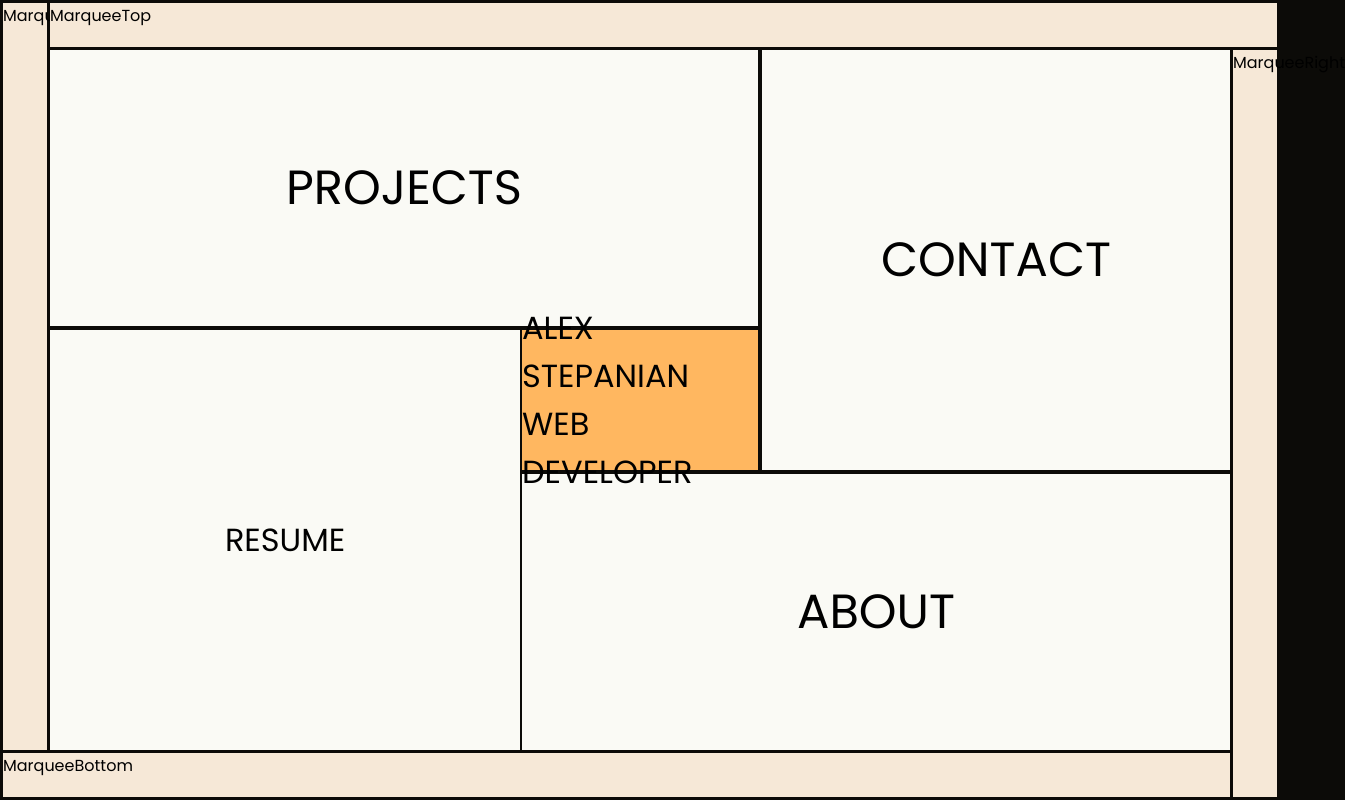
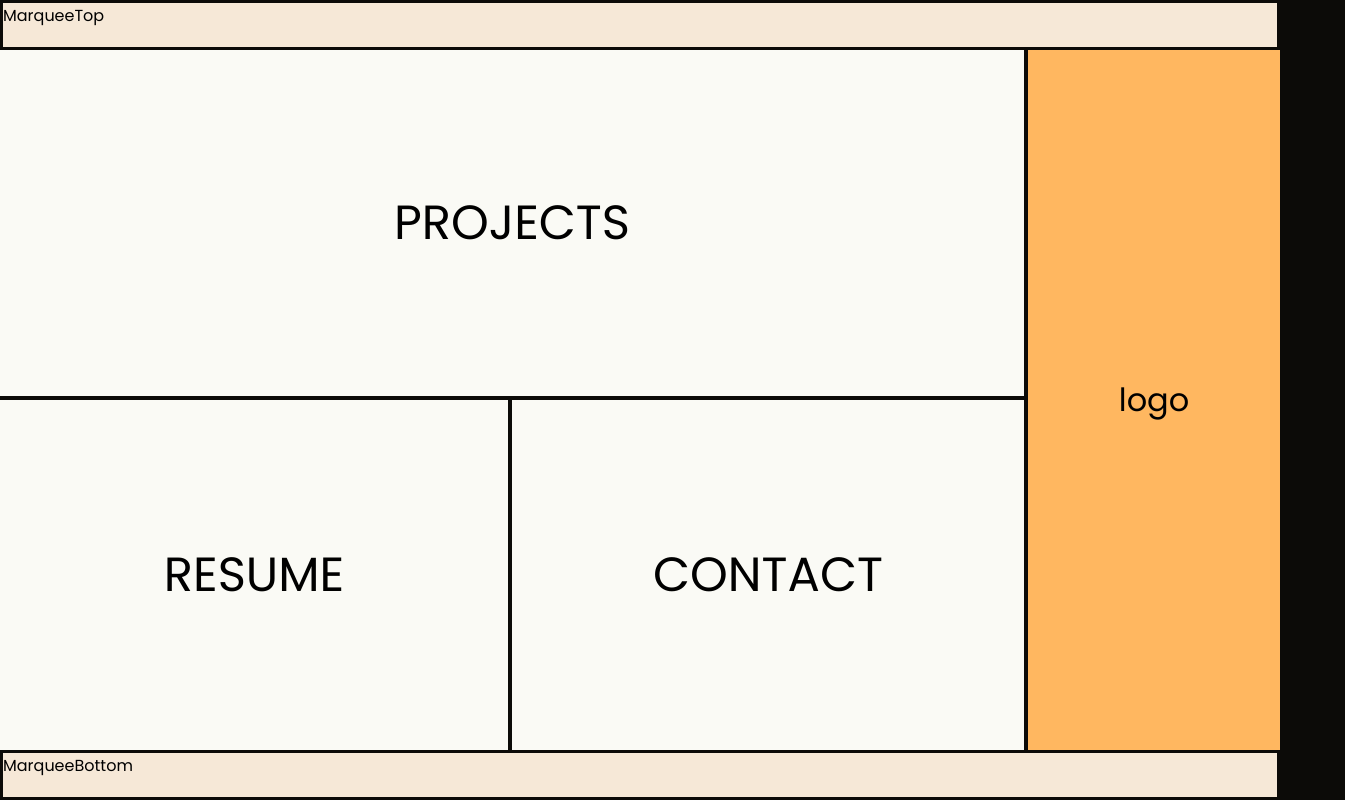
Before and after one commit to a-stepanian/portfolio, a React (Create React App) app: page / in a window 1280 px wide. Shown: the whole page, 1345 px wide, since content can reach past the window. Built offline with nearby package versions, Linux system fonts and the light colour scheme.

Commit message:
remove about component and rearrange homepage

```diff
--- a/src/components/HomeAbout.js
+++ /dev/null
@@ -1,62 +0,0 @@
-import { useEffect, useState } from "react";
-import styled from "styled-components";
-
-const HomeAbout = ({ hoveredOver, setHoveredOver }) => {
-  const [dims, setDims] = useState({ width: "60%", height: "40%" });
-
-  const hovered = () => {
-    setHoveredOver("about");
-  };
-
-  const unhovered = () => {
-    setHoveredOver("");
-  };
-
-  useEffect(() => {
-    if (hoveredOver === "about") {
-      setDims({ width: "70%", height: "50%" });
-    } else if (hoveredOver === "projects") {
-      setDims({ width: "50%", height: "30%" });
-    } else if (hoveredOver === "contact") {
-      setDims({ width: "80%", height: "30%" });
-    } else if (hoveredOver === "resume") {
-      setDims({ width: "40%", height: "50%" });
-    } else if (hoveredOver === "logo") {
-      setDims({ width: "30%", height: "70%" });
-    } else {
-      setDims({ width: "60%", height: "40%" });
-    }
-  }, [hoveredOver]);
-
-  return (
-    <Wrapper
-      onMouseEnter={hovered}
-      style={{
-        width: dims.width,
-        height: dims.height,
-      }}
-      onMouseLeave={unhovered}
-    >
-      ABOUT
-    </Wrapper>
-  );
-};
-
-const Wrapper = styled.div`
-  position: absolute;
-  bottom: 0;
-  right: 0;
-  border-top: 4px solid var(--black);
-  background-color: var(--white);
-  display: flex;
-  justify-content: center;
-  align-items: center;
-  font-weight: 400;
-  font-size: 3rem;
-  transition: 0.5s;
-  &:hover {
-    background-color: var(--main-light);
-  }
-`;
-
-export default HomeAbout;
--- a/src/components/HomeContact.js
+++ b/src/components/HomeContact.js
@@ -2,7 +2,7 @@ import { useState, useEffect } from "react";
 import styled from "styled-components";
 
 const HomeContact = ({ hoveredOver, setHoveredOver }) => {
-  const [dims, setDims] = useState({ width: "60%", height: "40%" });
+  const [styling, setStyling] = useState({});
 
   const hovered = () => {
     setHoveredOver("contact");
@@ -13,18 +13,16 @@ const HomeContact = ({ hoveredOver, setHoveredOver }) => {
   };
 
   useEffect(() => {
-    if (hoveredOver === "about") {
-      setDims({ width: "50%", height: "50%" });
-    } else if (hoveredOver === "projects") {
-      setDims({ width: "30%", height: "70%" });
+    if (hoveredOver === "projects") {
+      setStyling({ width: "45%", height: "30%", left: "45%" });
     } else if (hoveredOver === "contact") {
-      setDims({ width: "60%", height: "70%" });
+      setStyling({ width: "40%", height: "100%" });
     } else if (hoveredOver === "resume") {
-      setDims({ width: "20%", height: "50%" });
+      setStyling({ width: "30%", height: "100%" });
     } else if (hoveredOver === "logo") {
-      setDims({ width: "70%", height: "30%" });
+      setStyling({ width: "10%", height: "100%" });
     } else {
-      setDims({ width: "40%", height: "60%" });
+      setStyling({ left: "40%", width: "40%", height: "50%" });
     }
   }, [hoveredOver]);
 
@@ -32,8 +30,8 @@ const HomeContact = ({ hoveredOver, setHoveredOver }) => {
     <Wrapper
       onMouseEnter={hovered}
       style={{
-        width: dims.width,
-        height: dims.height,
+        width: styling.width,
+        height: styling.height,
       }}
       onMouseLeave={unhovered}
     >
@@ -44,9 +42,8 @@ const HomeContact = ({ hoveredOver, setHoveredOver }) => {
 
 const Wrapper = styled.div`
   position: absolute;
-  top: 0;
-  right: 0;
-  border-left: 4px solid var(--black);
+  bottom: 0;
+  left: 40%;
   background-color: var(--white);
   display: flex;
   justify-content: center;
--- a/src/components/HomeLogo.js
+++ b/src/components/HomeLogo.js
@@ -3,13 +3,10 @@ import styled from "styled-components";
 
 const HomeLogo = ({ hoveredOver, setHoveredOver }) => {
   const [styling, setStyling] = useState({
-    width: "20%",
-    height: "20%",
-    top: "40%",
-    left: "40%",
-    border: "none",
-    boxShadow: "5px 5px 10px rgba(0, 0, 0, 0.5)",
-    transform: "translate(-10px, -10px)",
+    width: "10%",
+    height: "50%",
+    bottom: "0",
+    left: "60%",
   });
 
   const hovered = () => {
@@ -22,25 +19,23 @@ const HomeLogo = ({ hoveredOver, setHoveredOver }) => {
 
   useEffect(() => {
     if (hoveredOver === "projects") {
-      setStyling({ top: "50%", left: "50%" });
-    } else if (hoveredOver === "about") {
-      setStyling({ top: "30%", left: "30%" });
+      setStyling({ left: "90%", width: "10%" });
     } else if (hoveredOver === "contact") {
-      setStyling({ top: "50%", left: "20%" });
+      setStyling({ left: "90%", width: "10%" });
     } else if (hoveredOver === "resume") {
-      setStyling({ top: "30%", left: "60%" });
+      setStyling({ left: "90%", width: "10%" });
     } else if (hoveredOver === "logo") {
       setStyling({
-        top: "30%",
-        left: "30%",
-        width: "calc(40% + 20px)",
-        height: "calc(40% + 20px)",
+        bottom: "20%",
+        left: "20%",
+        width: "60%",
+        height: "60%",
         border: "5px solid var(--black)",
         boxShadow: "5px 5px 10px rgba(0, 0, 0, 0.5)",
         transform: "translate(-10px, -10px)",
       });
     } else {
-      setStyling({ width: "20%", height: "20%" });
+      setStyling({ width: "20%", height: "100%", bottom: "0", left: "80%" });
     }
   }, [hoveredOver]);
 
@@ -58,8 +53,7 @@ const HomeLogo = ({ hoveredOver, setHoveredOver }) => {
       }}
       onMouseLeave={unhovered}
     >
-      ALEX STEPANIAN <br />
-      WEB DEVELOPER
+      logo
     </Wrapper>
   );
 };
@@ -71,14 +65,14 @@ const Wrapper = styled.div`
   align-items: center;
   font-size: 2rem;
   font-weight: 400;
-  transition: 0.6s;
+  transition: 0.5s;
   z-index: 1;
+  position: absolute;
+  bottom: 0;
+  border-left: 4px solid var(--black);
+  left: 80%;
   width: 20%;
-  height: 20%;
-  position: absolute;
-  top: 40%;
-  left: 40%;
-  border: none;
+  height: 100%;
 `;
 
 export default HomeLogo;
--- a/src/components/HomeMenu.js
+++ b/src/components/HomeMenu.js
@@ -1,7 +1,6 @@
 import { useEffect, useState } from "react";
 import styled from "styled-components";
 import {
-  HomeAbout,
   HomeLogo,
   HomeProjects,
   HomeContact,
@@ -29,7 +28,6 @@ const HomeMenu = () => {
     <Wrapper>
       <HomeLogo hoveredOver={hoveredOver} setHoveredOver={setHoveredOver} />
       <HomeProjects hoveredOver={hoveredOver} setHoveredOver={setHoveredOver} />
-      <HomeAbout hoveredOver={hoveredOver} setHoveredOver={setHoveredOver} />
       <HomeResume hoveredOver={hoveredOver} setHoveredOver={setHoveredOver} />
       <HomeContact hoveredOver={hoveredOver} setHoveredOver={setHoveredOver} />
     </Wrapper>
@@ -39,10 +37,9 @@ const HomeMenu = () => {
 const Wrapper = styled.div`
   position: absolute;
   top: 50px;
-  left: 50px;
-  width: calc(100% - 100px);
+  width: 100%;
   height: calc(100vh - 100px);
-  background-color: var(--main-dark);
+  background-color: var(--white);
 `;
 
 export default HomeMenu;
--- a/src/components/HomeProjects.js
+++ b/src/components/HomeProjects.js
@@ -2,7 +2,7 @@ import { useState, useEffect } from "react";
 import styled from "styled-components";
 
 const HomeProjects = ({ hoveredOver, setHoveredOver }) => {
-  const [dims, setDims] = useState({ width: "60%", height: "40%" });
+  const [dims, setDims] = useState({});
 
   const hovered = () => {
     setHoveredOver("projects");
@@ -14,17 +14,15 @@ const HomeProjects = ({ hoveredOver, setHoveredOver }) => {
 
   useEffect(() => {
     if (hoveredOver === "projects") {
-      setDims({ width: "70%", height: "50%" });
-    } else if (hoveredOver === "about") {
-      setDims({ width: "50%", height: "30%" });
+      setDims({ width: "90%", height: "60%" });
     } else if (hoveredOver === "contact") {
-      setDims({ width: "40%", height: "50%" });
+      setDims({ width: "60%", height: "50%" });
     } else if (hoveredOver === "resume") {
       setDims({ width: "80%", height: "30%" });
     } else if (hoveredOver === "logo") {
-      setDims({ width: "30%", height: "70%" });
+      setDims({ width: "20%", height: "70%" });
     } else {
-      setDims({ width: "60%", height: "40%" });
+      setDims({ width: "80%", height: "50%" });
     }
   }, [hoveredOver]);
 
--- a/src/components/HomeResume.js
+++ b/src/components/HomeResume.js
@@ -2,7 +2,7 @@ import { useState, useEffect } from "react";
 import styled from "styled-components";
 
 const HomeResume = ({ hoveredOver, setHoveredOver }) => {
-  const [dims, setDims] = useState({ width: "60%", height: "40%" });
+  const [dims, setDims] = useState({});
 
   const hovered = () => {
     setHoveredOver("resume");
@@ -13,18 +13,16 @@ const HomeResume = ({ hoveredOver, setHoveredOver }) => {
   };
 
   useEffect(() => {
-    if (hoveredOver === "about") {
-      setDims({ width: "30%", height: "70%" });
-    } else if (hoveredOver === "projects") {
+    if (hoveredOver === "projects") {
+      setDims({ width: "45%", height: "30%" });
+    } else if (hoveredOver === "contact") {
       setDims({ width: "50%", height: "50%" });
-    } else if (hoveredOver === "contact") {
-      setDims({ width: "20%", height: "50%" });
     } else if (hoveredOver === "resume") {
       setDims({ width: "60%", height: "70%" });
     } else if (hoveredOver === "logo") {
-      setDims({ width: "70%", height: "30%" });
+      setDims({ width: "100%", height: "30%" });
     } else {
-      setDims({ width: "40%", height: "60%" });
+      setDims({ width: "40%", height: "50%" });
     }
   }, [hoveredOver]);
 
@@ -43,31 +41,21 @@ const HomeResume = ({ hoveredOver, setHoveredOver }) => {
 };
 
 const Wrapper = styled.div`
-  height: 19%;
-  border: 2px solid var(--black);
-  border-top: none;
+  position: absolute;
+  bottom: 0;
+  left: 0;
+  border-right: 4px solid var(--black);
   background-color: var(--white);
   display: flex;
   justify-content: center;
   align-items: center;
-  font-size: 2rem;
   font-weight: 400;
-  @media (min-width: 480px) {
-    font-size: 3rem;
-    transition: 0.5s;
-    &:hover {
-      background-color: var(--main-light);
-    }
-  }
-  @media (min-width: 992px) {
-    position: absolute;
-    bottom: 0;
-    left: 0;
-    width: 40%;
-    height: 60%;
-    border: none;
-    border-right: 4px solid var(--black);
-    transition: 0.5s;
+  font-size: 3rem;
+  transition: 0.5s;
+  width: 40%;
+  height: 50%;
+  &:hover {
+    background-color: var(--main-light);
   }
 `;
 
--- a/src/components/MarqueeBottom.js
+++ b/src/components/MarqueeBottom.js
@@ -12,10 +12,7 @@ const Wrapper = styled.div`
   border: 2px solid var(--black);
   background-color: var(--main-pale);
   @media (min-width: 992px) {
-    width: calc(100% - 50px);
-    right: 50px;
     border: 3px solid var(--black);
-    border-right: none;
   }
 `;
 
--- a/src/components/MarqueeLeft.js
+++ /dev/null
@@ -1,21 +0,0 @@
-import styled from "styled-components";
-
-const MarqueeLeft = () => {
-  return <Wrapper>MarqueeLeft</Wrapper>;
-};
-
-const Wrapper = styled.div`
-  display: none;
-  @media (min-width: 992px) {
-    position: absolute;
-    left: 0;
-    width: 50px;
-    height: calc(100% - 50px);
-    border: 3px solid var(--black);
-    border-bottom: none;
-    background-color: var(--main-pale);
-    display: block;
-  }
-`;
-
-export default MarqueeLeft;
--- a/src/components/MarqueeRight.js
+++ /dev/null
@@ -1,22 +0,0 @@
-import styled from "styled-components";
-
-const MarqueeRight = () => {
-  return <Wrapper>MarqueeRight</Wrapper>;
-};
-
-const Wrapper = styled.div`
-  display: none;
-  @media (min-width: 992px) {
-    position: absolute;
-    right: 0;
-    bottom: 0;
-    width: 50px;
-    height: calc(100% - 50px);
-    border: 3px solid var(--black);
-    border-top: none;
-    background-color: var(--main-pale);
-    display: flex;
-  }
-`;
-
-export default MarqueeRight;
--- a/src/components/MarqueeTop.js
+++ b/src/components/MarqueeTop.js
@@ -11,10 +11,7 @@ const Wrapper = styled.div`
   border: 2px solid var(--black);
   background-color: var(--main-pale);
   @media (min-width: 992px) {
-    width: calc(100% - 50px);
-    left: 50px;
     border: 3px solid var(--black);
-    border-left: none;
   }
 `;
 
--- a/src/components/index.js
+++ b/src/components/index.js
@@ -1,9 +1,6 @@
 import HomeMenu from "./HomeMenu";
 import MarqueeTop from "./MarqueeTop";
-import MarqueeLeft from "./MarqueeLeft";
-import MarqueeRight from "./MarqueeRight";
 import MarqueeBottom from "./MarqueeBottom";
-import HomeAbout from "./HomeAbout";
 import HomeLogo from "./HomeLogo";
 import HomeProjects from "./HomeProjects";
 import HomeResume from "./HomeResume";
@@ -13,10 +10,7 @@ import HomeMenuSmallScreen from "./HomeMenuSmallScreen";
 export {
   HomeMenu,
   MarqueeTop,
-  MarqueeLeft,
-  MarqueeRight,
   MarqueeBottom,
-  HomeAbout,
   HomeLogo,
   HomeProjects,
   HomeResume,
--- a/src/pages/HomePage.js
+++ b/src/pages/HomePage.js
@@ -1,20 +1,12 @@
-import {
-  HomeMenu,
-  MarqueeTop,
-  MarqueeLeft,
-  MarqueeRight,
-  MarqueeBottom,
-} from "../components";
+import { HomeMenu, MarqueeTop, MarqueeBottom } from "../components";
 import styled from "styled-components";
 
 const HomePage = () => {
   return (
     <Wrapper>
-      <MarqueeLeft />
-      <MarqueeBottom />
-      <MarqueeRight />
       <MarqueeTop />
       <HomeMenu />
+      <MarqueeBottom />
     </Wrapper>
   );
 };
```
